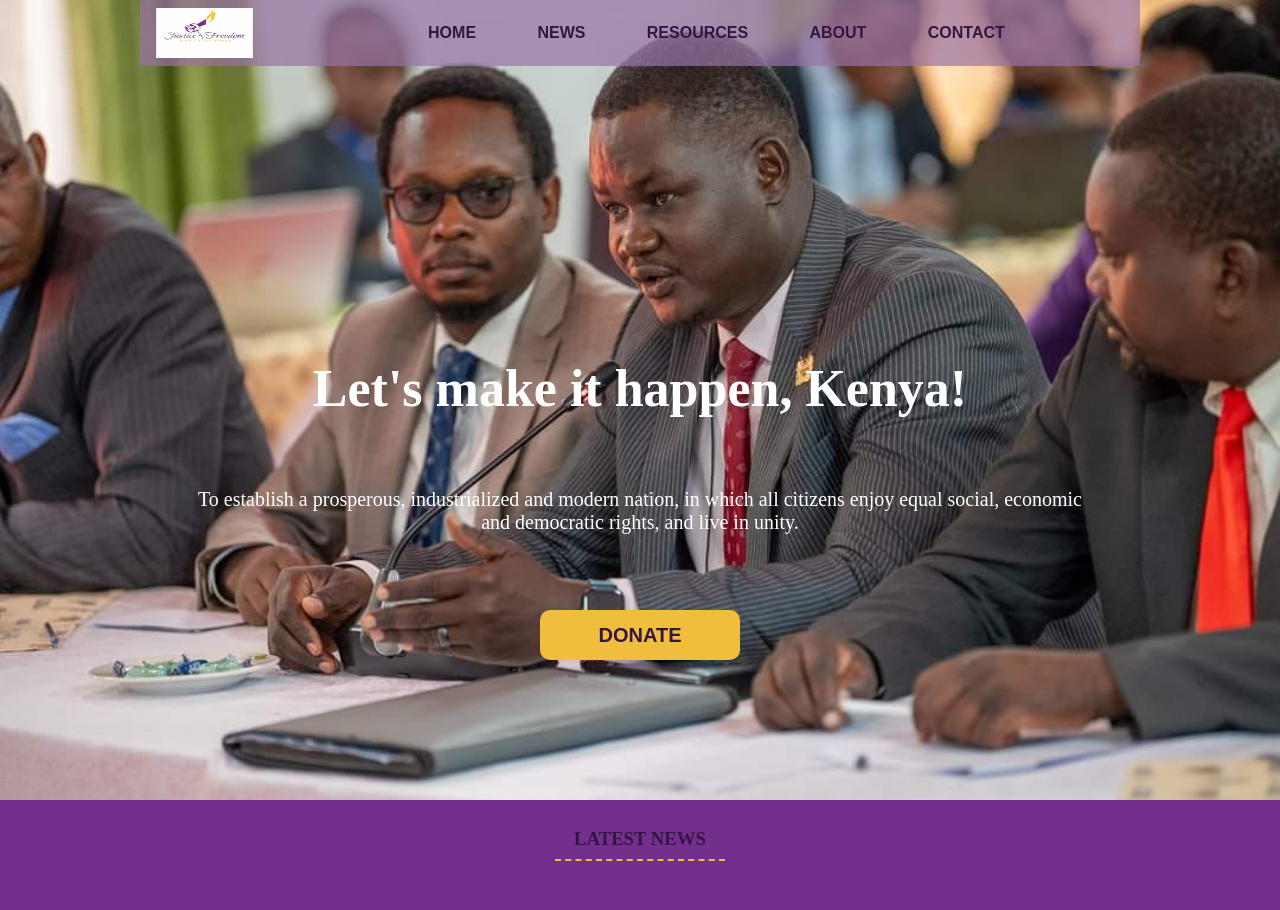
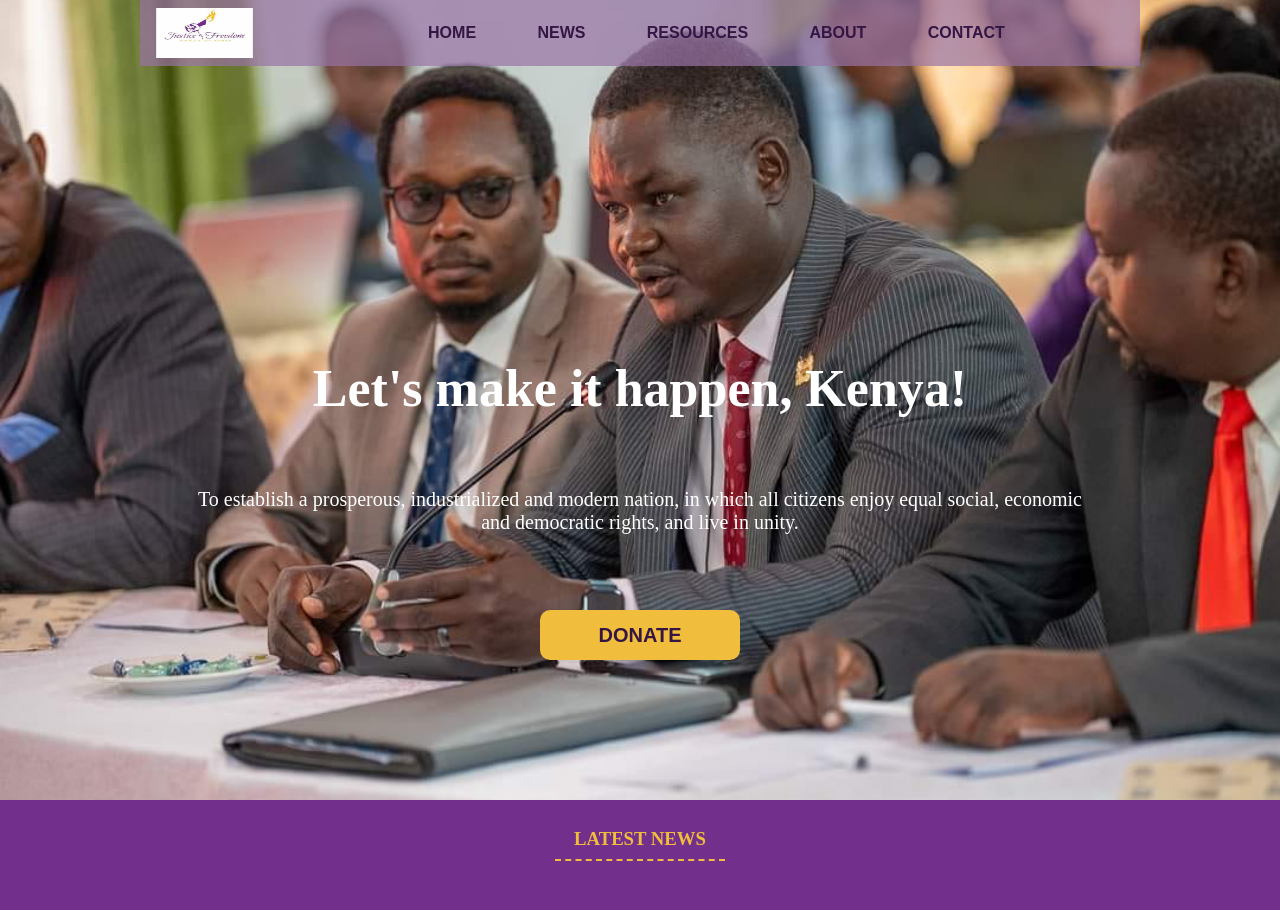
Before and after one commit to QueenterJuma/jfp-kenya, a React (Vite) app: page /vision in a window 1280 px wide. Shown: the top 910 px of the page. Built offline with nearby package versions, Linux system fonts and the light colour scheme; a web font is replaced by a local one.

Commit message:
Update styles

```diff
--- a/src/App.css
+++ b/src/App.css
@@ -485,7 +485,7 @@ body {
 }
 
 .news h3 {
-  color: var(--dark-purple);
+  color: var(--yellow);
   border-bottom: 2px dashed var(--yellow);
   padding: .5em 1em;
 }
```
